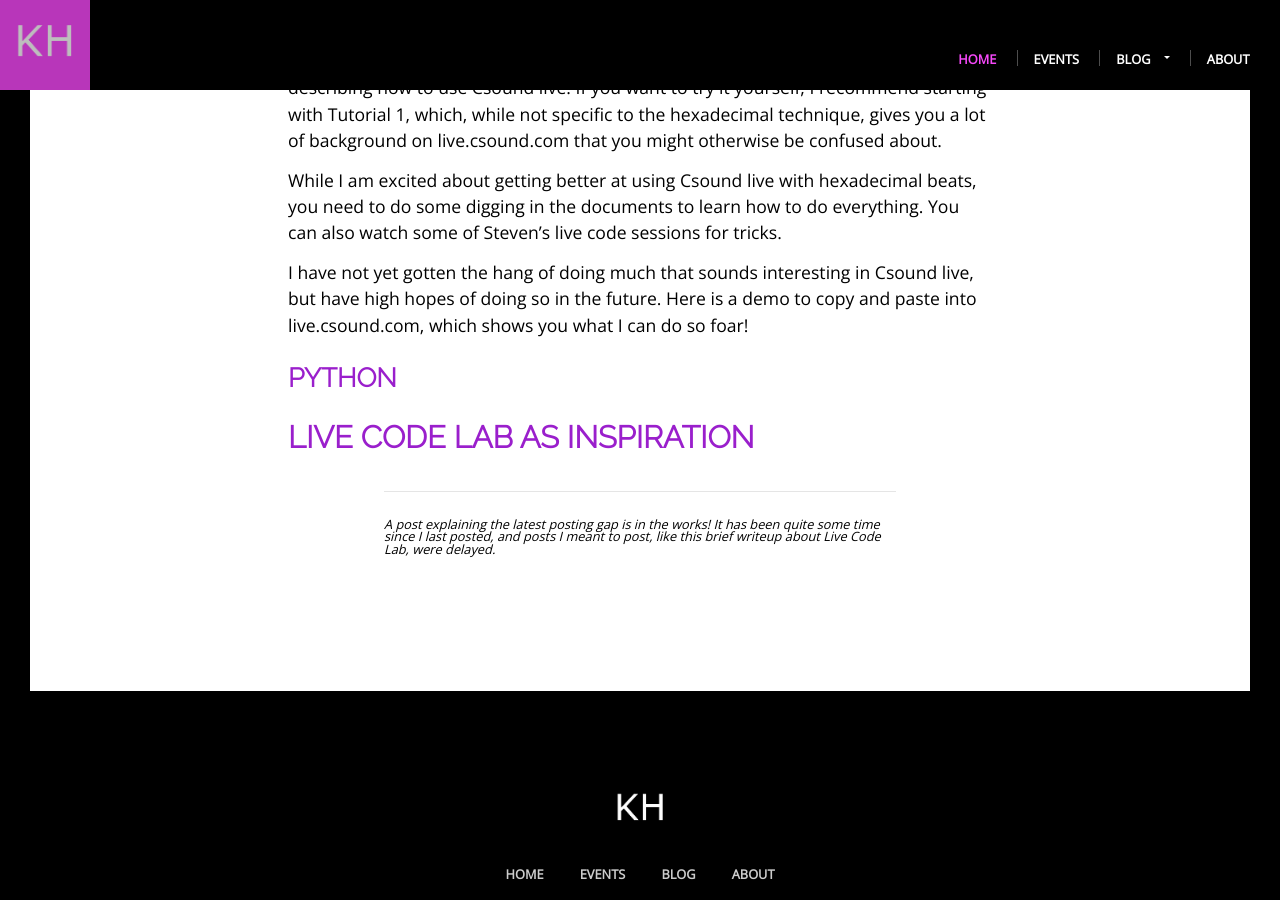
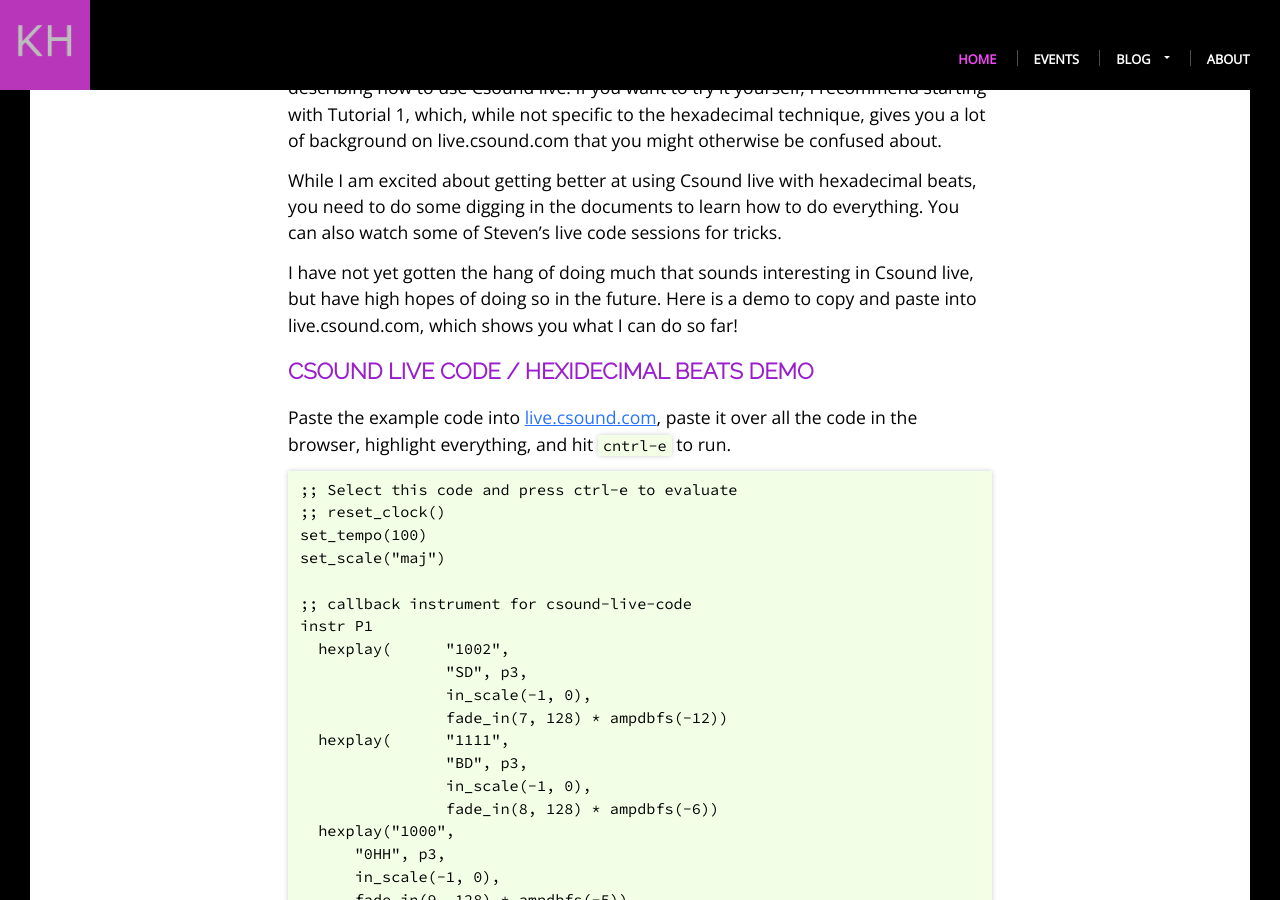
Before and after one commit to khoeger/khoeger.github.io, a Jekyll site: the page built from _posts/2019-04-13-live-code-lab-2019.md, in a window 1280 px wide and 900 px high, scrolled down 1623 px. Built offline with Jekyll 4.4.1, drawn with Linux system fonts in a browser that asks for light colours; some of the changed text lies outside the part shown.

Commit message:
Add csound code

```diff
--- a/_posts/2019-04-13-live-code-lab-2019.md
+++ b/_posts/2019-04-13-live-code-lab-2019.md
@@ -32,13 +32,73 @@ Both workshops started out similarly. We learned how to make a basic beat, added
 This system lends itself to 4 based meters easily.
 Triplets, 32nd notes, and other rhythms can be introduced using lag.
 
-To try this out, go to [live.csound.com](https://live.csound.com). Steven created a [cheat sheet](https://github.com/kunstmusik/csound-live-code/blob/master/doc/cheatsheet.md) describing useful functions for the Hexadecimal beat system. He also has a few [tutorials](https://github.com/kunstmusik/csound-live-code/tree/master/doc) and [references](https://github.com/kunstmusik/csound-live-code/blob/master/doc/reference.md) describing how to use Csound live. If you want to try it yourself, I recommend starting with Tutorial 1, which, while not specific to the hexadecimal technique, gives you a lot of background on live.csound.com that you might otherwise be confused about.
+To try this out, go to [live.csound.com](https://live.csound.com).
+Steven created a [cheat sheet](https://github.com/kunstmusik/csound-live-code/blob/master/doc/cheatsheet.md) describing useful functions for the Hexadecimal beat system.
+He also has a few [tutorials](https://github.com/kunstmusik/csound-live-code/tree/master/doc) and [references](https://github.com/kunstmusik/csound-live-code/blob/master/doc/reference.md) describing how to use Csound live.
+If you want to try it yourself, I recommend starting with Tutorial 1,
+which, while not specific to the hexadecimal technique,
+gives you a lot of background on live.csound.com that you might otherwise be confused about.
 
-While I am excited about getting better at using Csound live with hexadecimal beats, you need to do some digging in the documents to learn how to do everything. You can also watch some of Steven's live code sessions for tricks.
+While I am excited about getting better at using Csound live with hexadecimal beats,
+you need to do some digging in the documents to learn how to do everything.
+You can also watch some of Steven's live code sessions for tricks.
 
- I have not yet gotten the hang of doing much that sounds interesting in Csound live, but have high hopes of doing so in the future. Here is a demo to copy and paste into live.csound.com, which shows you what I can do so foar!
+I have not yet gotten the hang of doing much that sounds interesting in Csound live,
+but have high hopes of doing so in the future. Here is a demo to copy and paste into live.csound.com, which shows you what I can do so far!
 
-### Python
+#### Csound Live Code / Hexidecimal Beats Demo
+Paste the example code into [live.csound.com](https://live.csound.com), paste it over all the code in the browser, highlight everything, and hit `cntrl-e` to run.
+
+{% highlight csound %}
+;; Select this code and press ctrl-e to evaluate
+;; reset_clock()
+set_tempo(100)
+set_scale("maj")
+
+;; callback instrument for csound-live-code
+instr P1
+  hexplay(	"1002",
+      		"SD", p3,
+      		in_scale(-1, 0),
+      		fade_in(7, 128) * ampdbfs(-12))
+  hexplay(	"1111",
+      		"BD", p3,
+      		in_scale(-1, 0),
+      		fade_in(8, 128) * ampdbfs(-6))
+  hexplay("1000",
+      "0HH", p3,
+      in_scale(-1, 0),
+      fade_in(9, 128) * ampdbfs(-5))
+
+
+  	hexplay("10000000",
+      		"Sub5", p3,
+      		in_scale(-1, 1.5),
+      		fade_in(11, 128) * ampdbfs(-12))
+	hexplay("01000000",
+      		"Sub5", p3,
+      		in_scale(-1, 0),
+      		fade_in(11, 128) * ampdbfs(-12))
+  hexplay(	"00200000",
+      		"Sub5", p3,
+      		in_scale(-1, 1.5),
+      		fade_in(11, 128) * ampdbfs(-12))
+  hexplay(	"00020000",
+      		"Sub5", p3,
+      		in_scale(-1, 2),
+      		fade_in(11, 128) * ampdbfs(-12))
+	hexplay("00001000",
+      		"Sub5", p3,
+      		in_scale(-1, 3.5),
+      		fade_in(11, 128) * ampdbfs(-12))
+
+endin
+
+{% endhighlight %}
+
+I was inspired by [Basin Street Blues](https://www.youtube.com/watch?v=M0nMHBFZc_E), and was trying create something similar in Csound Live Code. There is a ways to go.
+
+### Python/Supercollider: FoxDot
 
 
 ## Live Code Lab as Inspiration
```
Also changed, not shown: other parts of _posts/2019-04-13-live-code-lab-2019.md (+1 -1 lines).
